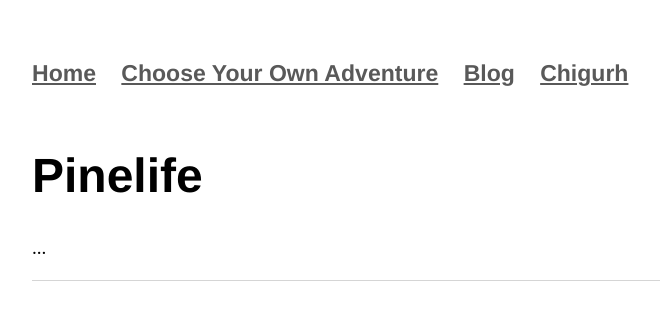
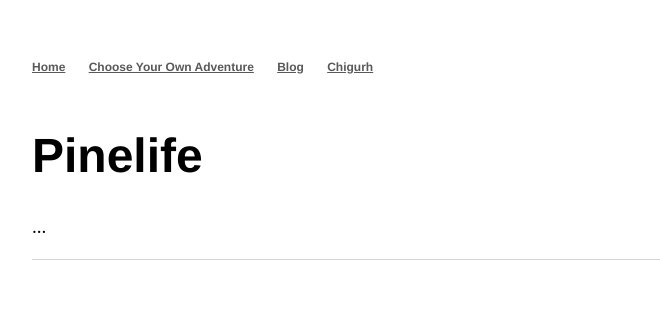
Before and after one commit to Pinelife/pinelife.github.io, a Jekyll site: the page built from index.html, in a window 1280 px wide. Shown: the top 320 px of the page, without its empty margins (160-820 px from the left). Built offline with Jekyll 4.4.1, drawn with Linux system fonts in a browser that asks for light colours.

Commit message:
Update main.css

```diff
--- a/css/main.css
+++ b/css/main.css
@@ -84,16 +84,16 @@ p ul
 }
 
 ul ul li {
-    font-size: 1.2em;
+    font-size: 12px;
     list-style-position: inside;
 }
 
 ul{
-    font-size: 1.2em;
+    font-size: 12px;
 }
 
 li{
-    font-size: 1.2em;
+    font-size: 12px;
     list-style-position: inside;
 }
 
```
